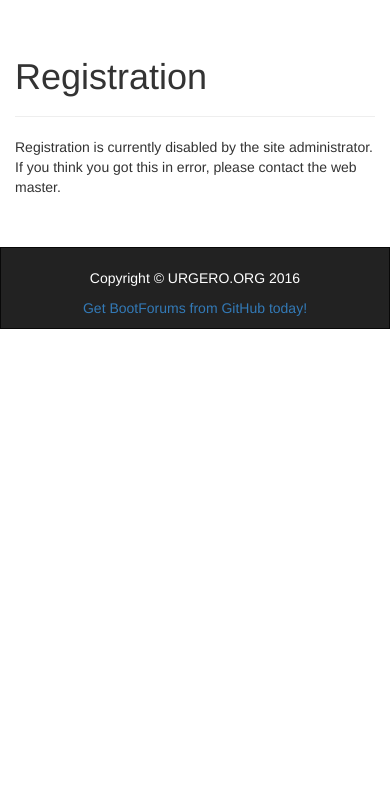
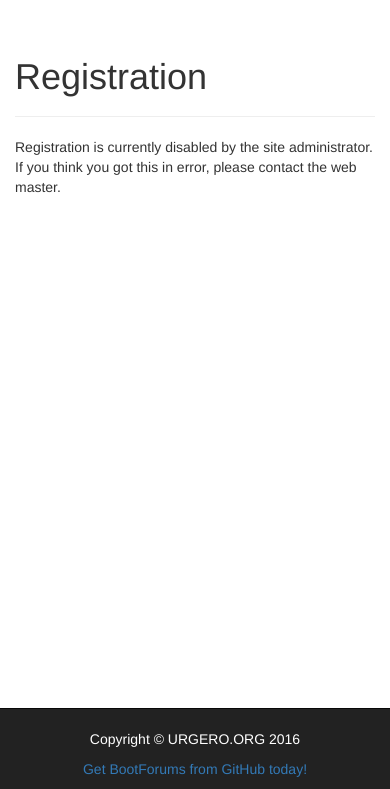
Before and after one commit to joelmiguelvalente/bootforums, a PHP site: page /register.php in a window 390 px wide. Shown: the part 55-844 px from the top of the page. Run offline with PHP 8.4, Linux system fonts and the light colour scheme; the visitor is signed in with stand-in values (Sample User, id 1).

Commit message:
Make footer stick to bottom of browser window with some extra br padding for mobile devices.

```diff
--- a/footer.php
+++ b/footer.php
@@ -3,7 +3,14 @@ require("config.php");
 ?>
 <br />
 <br />
-<nav class="navbar navbar-inverse">
+<br />
+<br />
+<br />
+<br />
+<br />
+<br />
+
+<nav class="navbar navbar-inverse navbar-fixed-bottom">
 <div class="container">
   <div class="container-fluid">
     <br /><p class="text-center" style="color:white"><?php echo $config['copyright']; ?></p>
```
